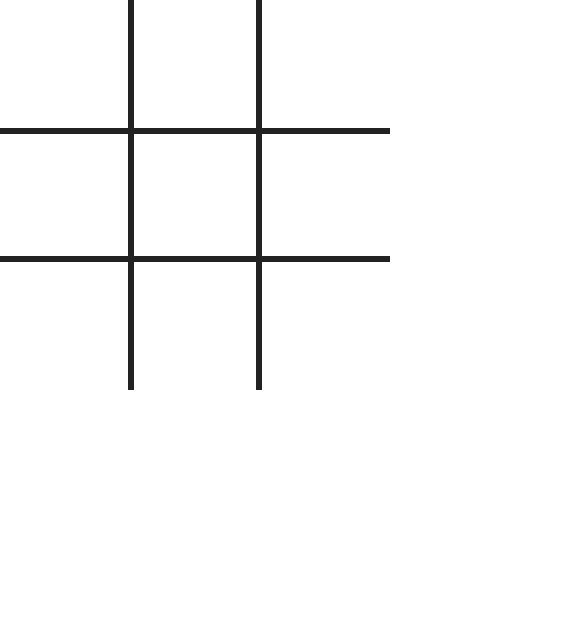
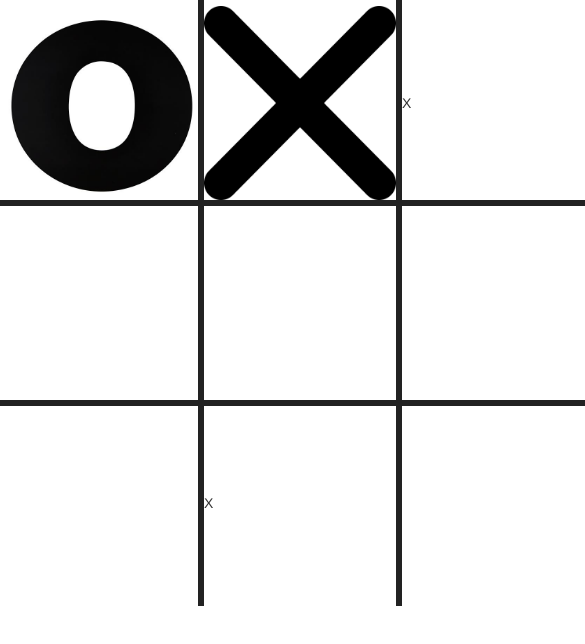
Before and after one commit to LucasMcL/tic-tac-toe-realtime, a website: page index.html in a window 390 px wide. Shown: the whole page, 585 px wide, since content can reach past the window. Drawn offline with Linux system fonts and the light colour scheme.

Commit message:
board no longer responsive.  downloaded images for x and o

```diff
--- a/index.html
+++ b/index.html
@@ -12,9 +12,9 @@
 <div class="game-container center-block">
 	<table class="game-board">
 	  <tr>
-	    <td class="cell a1" data-target="a1"></td>
-	    <td class="cell a2" data-target="a2"></td>
-	    <td class="cell a3" data-target="a3"></td>
+	    <td class="cell a1" data-target="a1"><img src="/img/o.jpg" /></td>
+	    <td class="cell a2" data-target="a2"><img src="/img/x.png" ></td>
+	    <td class="cell a3" data-target="a3">X</td>
 	  </tr>
 	  <tr>
 	    <td class="cell b1" data-target="b1"></td>
@@ -23,7 +23,7 @@
 	  </tr>
 	  <tr>
 	    <td class="cell c1" data-target="c1"></td>
-	    <td class="cell c2" data-target="c2"></td>
+	    <td class="cell c2" data-target="c2">X</td>
 	    <td class="cell c3" data-target="c3"></td>
 	  </tr>
 	</table>
--- a/main.css
+++ b/main.css
@@ -3,7 +3,7 @@
  *********************/
 
 .game-container {
-	max-width: 500px;
+	width: 600px;
 }
 
 .game-board {
@@ -11,16 +11,22 @@
   border-collapse: collapse;
 }
 
+.game-board img {
+	height: 100%;
+	width: 100%;
+}
+
 .cell {
-  width: 33.333%;
+  width: 200px;
+  height: 200px;
   border: 6px solid #222;
 }
 
-.cell:after {
+/*.cell:after {
   content: '';
   display: block;
   margin-top: 100%;
-}
+}*/
 
 td:first-of-type {
   border-left-color: transparent;
```
Also changed, not shown: img/o.jpg (added), img/x.png (added).
